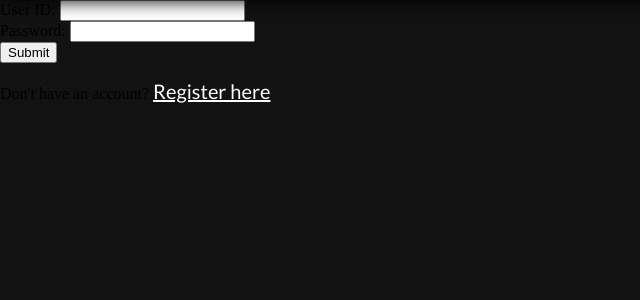
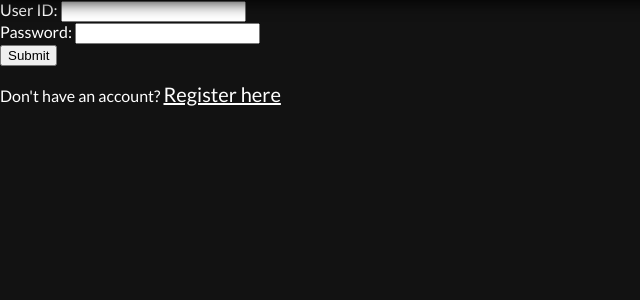
Before and after one commit to OkLuden/Xibit, a Flask app: page /login in a window 1280 px wide. Shown: the part 50-350 px from the top of the page, without its empty margins (0-640 px from the left). Run offline with Flask 2, Linux system fonts and the light colour scheme; parts of the project's set-up code (start-up, migrations or seed data) failed here and were passed over.

Commit message:
Text is now white, it is visible on the black bg
Also added font

```diff
--- a/Xibit/static/styles.css
+++ b/Xibit/static/styles.css
@@ -5,6 +5,11 @@ body {
     background-color: #121212;
     padding: 0;
     margin: 0;
+}
+
+.text {
+    color: #ffffff;
+    font-family: "Lato", sans-serif;
 }
 
 /* TOP NAVIGATION*/
```
